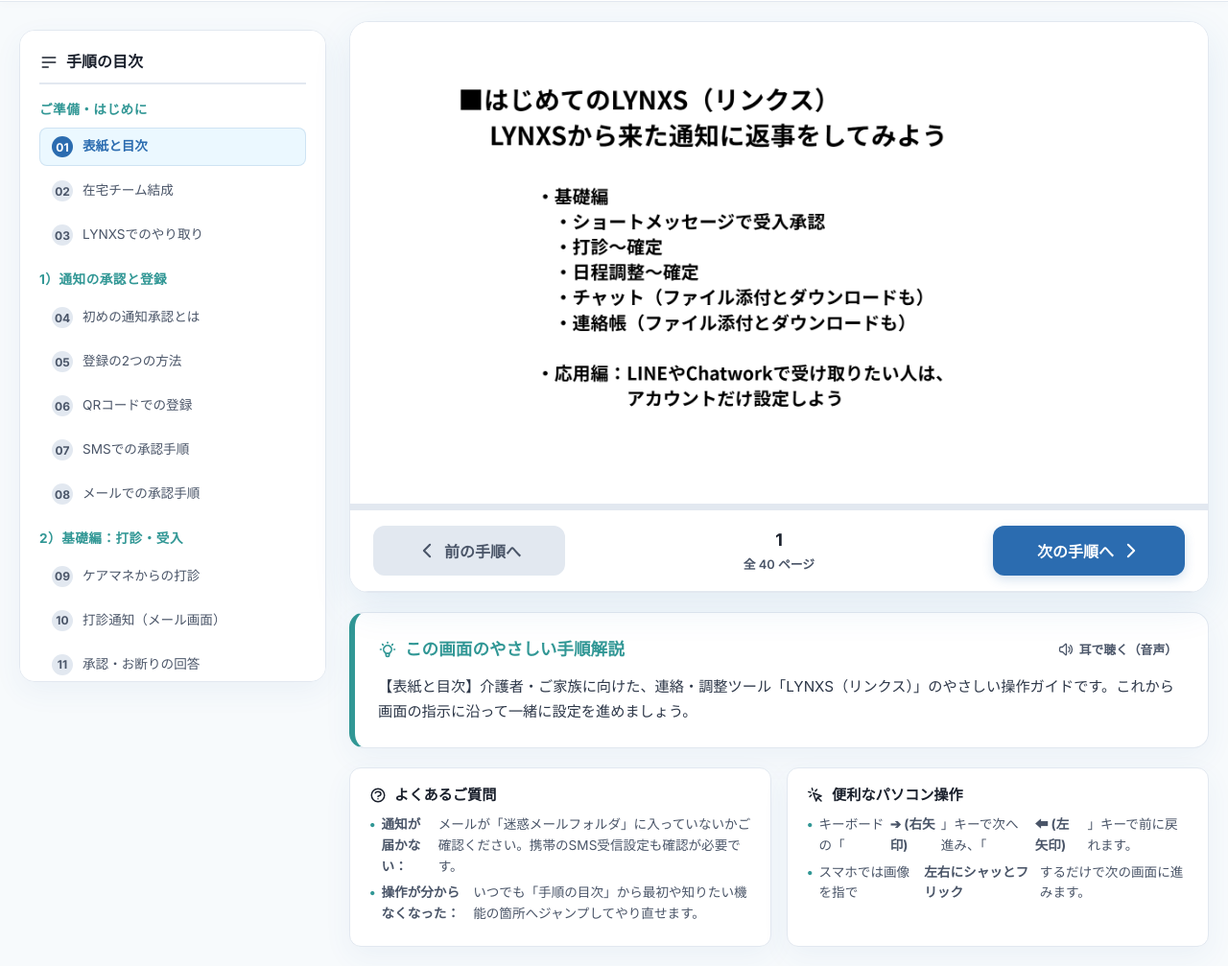
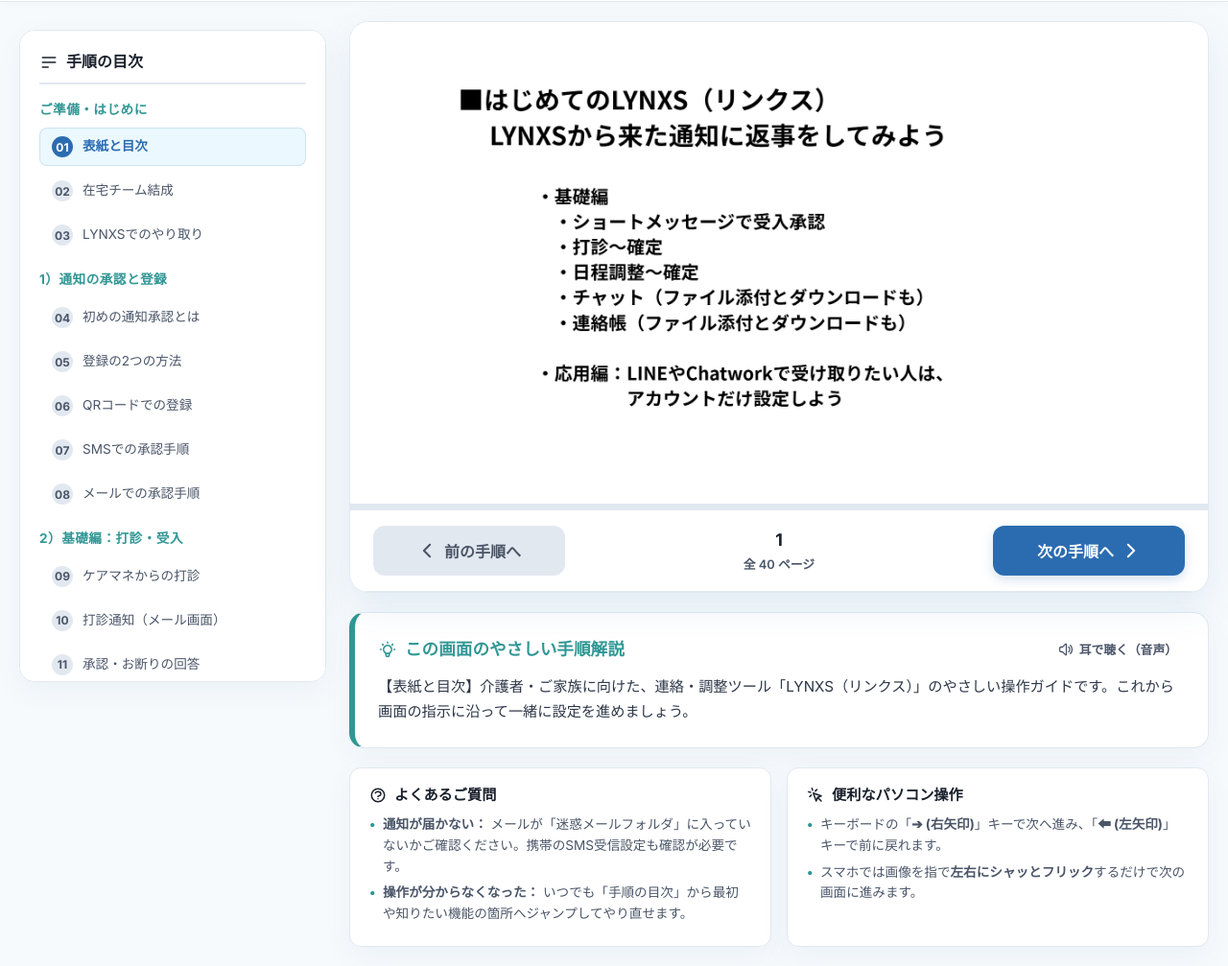
Before and after one commit to kobai1115-maker/LYNXS_Guide, a plain HTML site: page 20260518_LYNXS_Family_Guide.html in a window 1280 px wide. Shown: the part 69-1076 px from the top of the page at 96% size. Drawn offline with Linux system fonts and the light colour scheme.

Commit message:
Fix text alignment and wrapping in help boxes by removing flexbox layout from list items

```diff
--- a/20260518_LYNXS_Family_Guide.html
+++ b/20260518_LYNXS_Family_Guide.html
@@ -573,15 +573,18 @@
         .help-box li {
             margin-bottom: 6px;
             color: var(--text-muted);
-            display: flex;
-            align-items: baseline;
-            gap: 6px;
+            position: relative;
+            padding-left: 14px;
+            line-height: 1.6;
         }
 
         .help-box li::before {
             content: '•';
             color: var(--secondary);
             font-weight: bold;
+            position: absolute;
+            left: 0;
+            top: 0;
         }
 
         /* スワイプ操作を促すインジケーター（スマホ用） */
```
Also changed, not shown: index.html (+6 -3 lines).
